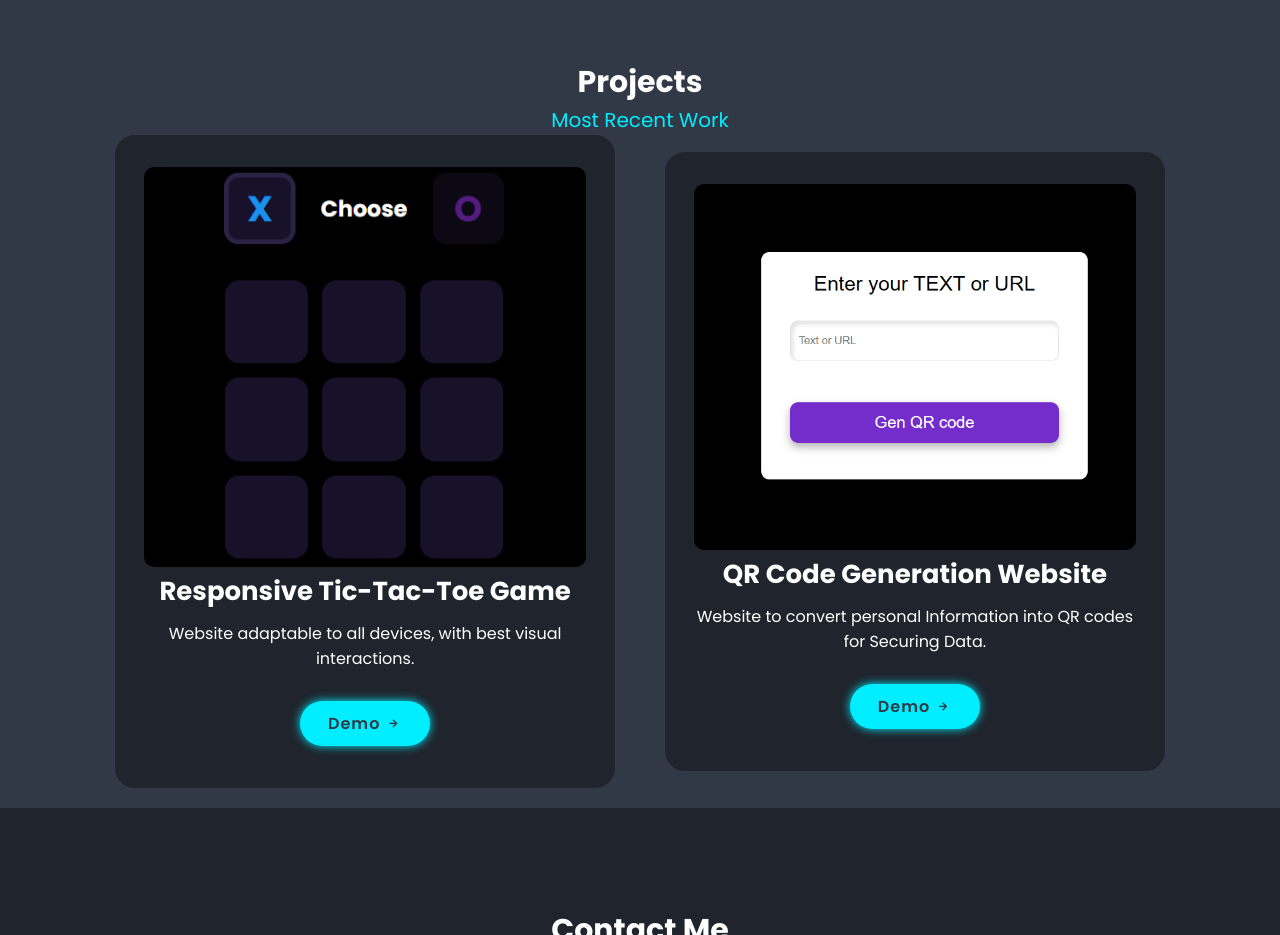
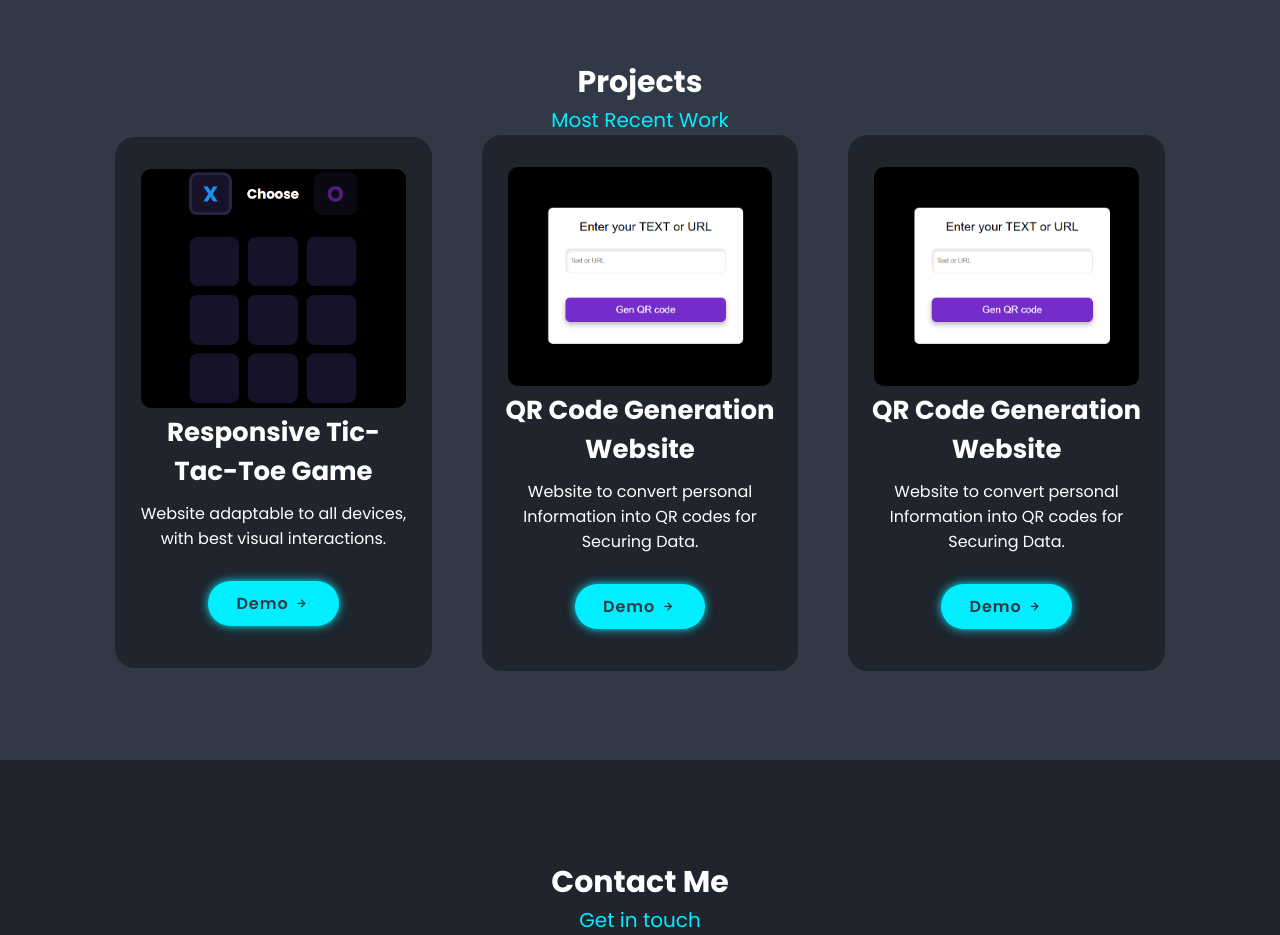
Before and after one commit to smash07-batman/Updated_Portfolio, a plain HTML site: page My_Portfolio/New_Portfolio/index.html in a window 1280 px wide. Shown: the part 4040-4975 px from the top of the page. Drawn offline with nearby package versions, Linux system fonts and the light colour scheme.

Commit message:
Update index.html

```diff
--- a/My_Portfolio/New_Portfolio/index.html
+++ b/My_Portfolio/New_Portfolio/index.html
@@ -414,6 +414,21 @@
 
                         </div>
                     </div>
+                      <div class="portfolio_content">
+                        <img src="Screenshot 2025-01-27 191903.png" alt="QR  Website" class="portfolio_img">
+
+                        <div class="portfolio_data">
+                            <h3 class="portfolio_title">QR Code Generation Website</h3>
+                            <p class="portfolio_description">Website to convert personal Information into QR codes
+                                for Securing Data.
+                            </p>
+                            <a href="QR Code/" class="button button-flex button-small portfolio_button">
+                                Demo
+                                <i class="uil uil-arrow-right button_icon"></i>
+                            </a>
+
+                        </div>
+                    </div>
                 </div>
             </div>
         </section>
```
